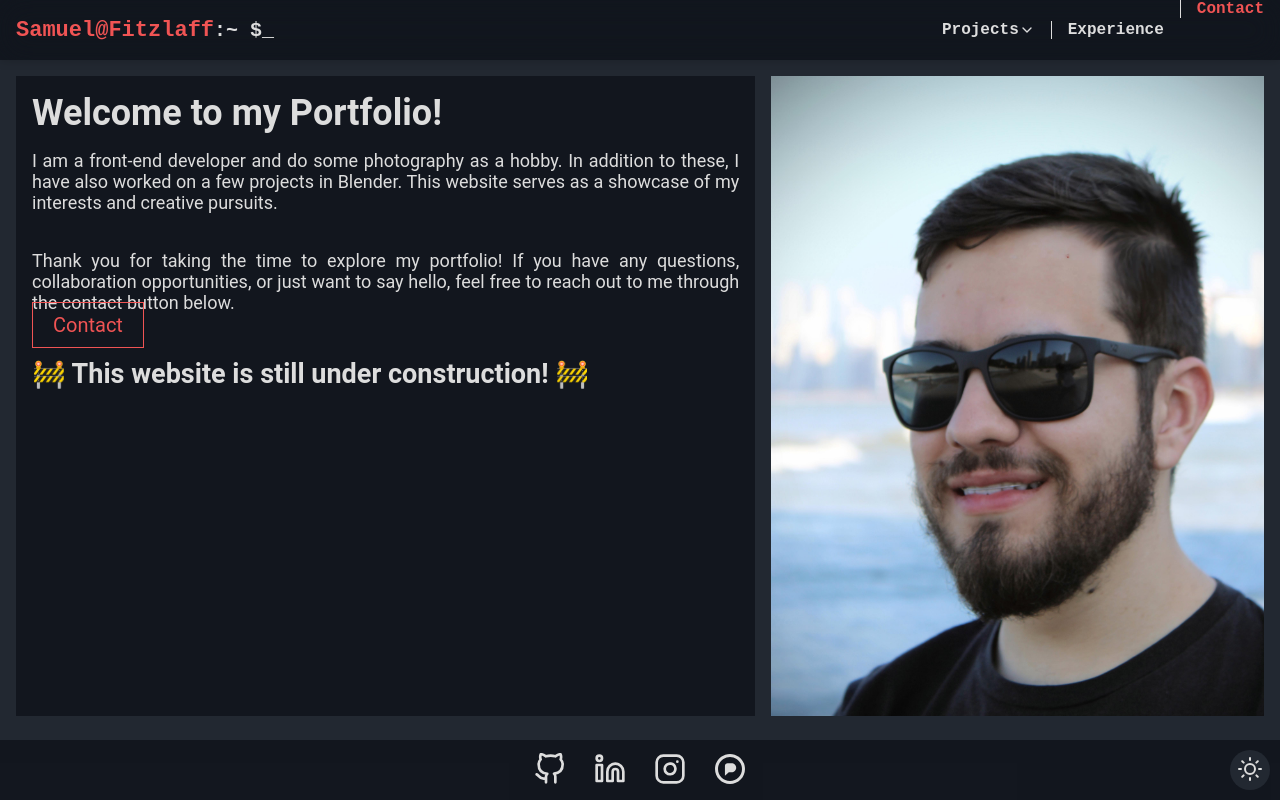
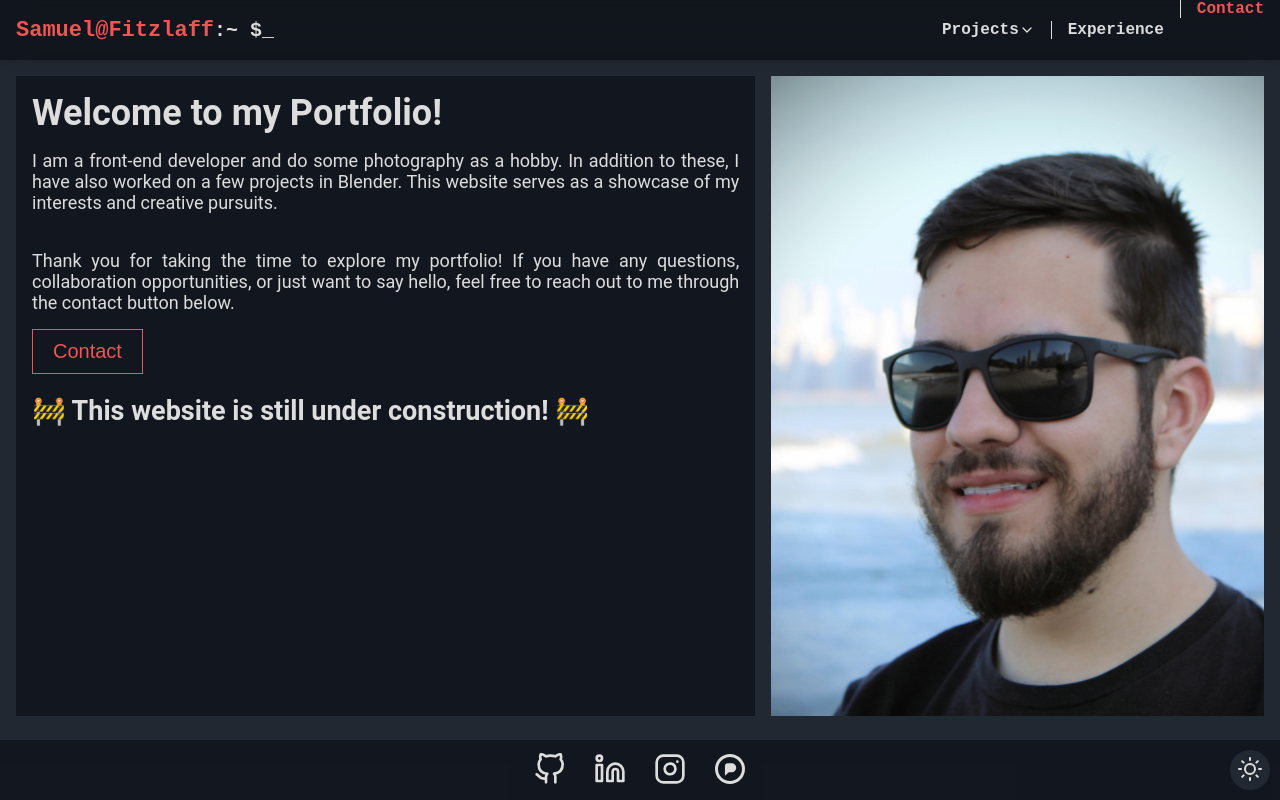
Before and after one commit to SamuelTobiasFitzlaff/SamuelTobiasFitzlaff.github.io, a Next.js app: page / in a window 1280 px wide. Built offline with nearby package versions, Linux system fonts and the light colour scheme.

Commit message:
Update index.tsx

```diff
--- a/src/pages/index.tsx
+++ b/src/pages/index.tsx
@@ -1,3 +1,4 @@
+import Link from "next/link";
 import {
   ContactButton,
   HomePageContainer,
@@ -35,7 +36,9 @@ export default function pages() {
         sinta-se à vontade para entrar em contato comigo através do botão
         abaixo.
       </p> */}
-        <ContactButton href="mailto:samuel.fitzlaff@proton.me">Contact</ContactButton>
+        <Link href="mailto:samuel.fitzlaff@proton.me">
+          <ContactButton >Contact</ContactButton>
+        </Link>
         <br />
         <br />
         <h2>🚧 This website is still under construction! 🚧</h2>
```
